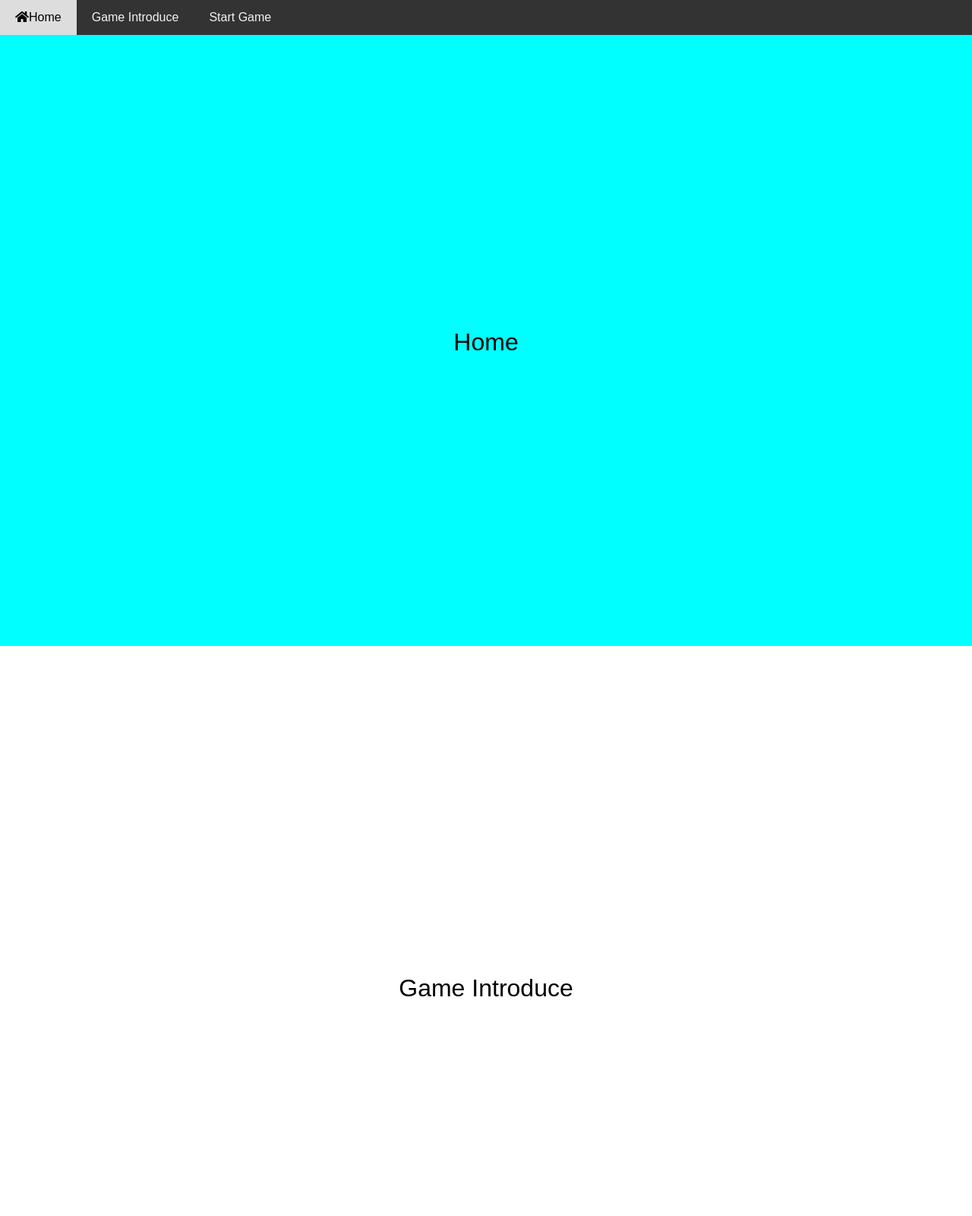
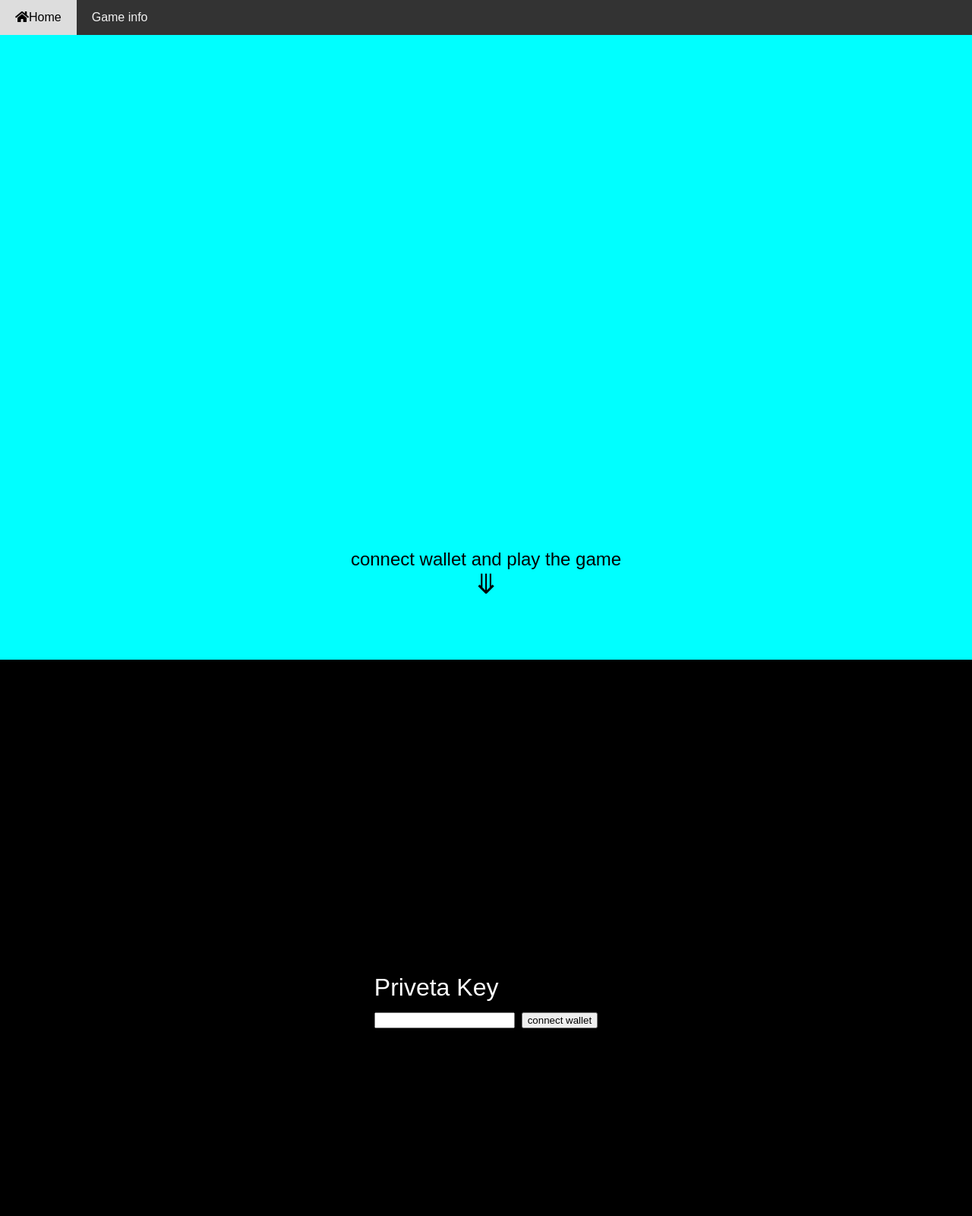
Before and after one commit to zic9494/i_want_bonk_you, a website: page index.html in a window 1280 px wide. Shown: the top 1600 px of the page at 76% size. Drawn offline with Linux system fonts and the light colour scheme.

Commit message:
Guide action

```diff
--- a/HomePage.css
+++ b/HomePage.css
@@ -31,7 +31,30 @@ section{
     color:black;
 }
 .Home_page{
+    display: flex;
     background-color: aqua;
+    align-items: center;
+    justify-content: center;
+    flex-direction: column;
+    text-align: center;
+}
+.Home_page a {
+    position: absolute;
+    text-decoration: none;
+    color: black;
+    bottom: 50px;
+    font-size: 24px;
+}
+.Home_page span {
+    font-size: 36px;
+    position: absolute;
+    bottom: 10px;
+}
+.Game_Info{
+    background-color: black;
+}
+.Game_Info label{
+    color: white;
 }
 .content{
     padding-top: 50px;
--- a/index.html
+++ b/index.html
@@ -1,6 +1,6 @@
 <!DOCTYPE html>
 <head>
-    <meta charset="UTF-8">
+    <meta charset="UTF-8">DA
     <meta name="viewport" content="width=device-width, initial-scale=1.0">
     <link href="./HomePage.css" rel="stylesheet">
     <link rel="stylesheet" href="https://cdnjs.cloudflare.com/ajax/libs/font-awesome/5.15.4/css/all.min.css">
@@ -13,18 +13,22 @@
 
     <div class="navbar">
         <a href="#Home_Page"><i class="fas fa-home"></i>Home</a>
-        <a href="#Game_Introduce">Game Introduce</a>
-        <a href="">Start Game</a>
+        <a href="#Game_Info">Game info</a>
     </div>
-    <div class="Font_Page">
-        <section id="Home_Page" class="Home_page content">
-            Home
+    <div id="Font_Page" class="Font_Page">
+        <section id="Home_Page" class="Home_page content Guide_To_Game_Info">
+            <a class="Guide_To_Game_Info">connect wallet and play the game<br></a>
+            <span class="Guide_To_Game_Info">&#10507;</span>
         </section>
-        <section id="Game_Introduce" class="Game_Introduce content">
-            Game Introduce
+        <section id="Game_Info" class="Game_Info content">
+            <form>
+                <label id="wallet-info">Priveta Key<br><input type="password" id="Private_Key"></label>
+                <button id="connect_wallet" type="button">connect wallet</button>
+            </form>
         </section>
-    </div>
-    <div class="GamePage">
+        <section id="Game_Page" class="content">
+            Before Play The Game Please Connect Wallet
+        </section>
     </div>
     <!--test
     <div>
--- a/src/PageScroll.js
+++ b/src/PageScroll.js
@@ -5,13 +5,11 @@ export function smoothScroll(target, duration){
     var startPosition = window.pageYOffset
     var distance = TargetPosition - startPosition
     var startTime = null
-    console.log(target, TargetPosition, startPosition, distance, startTime)
 
     function animation(currentTime){
         if (startTime === null)startTime = currentTime
         var timeElapsed = currentTime - startTime
         var run = ease(timeElapsed, startPosition, distance, duration)
-        console.log(run)
         window.scrollTo(0, run)
         if (timeElapsed < duration) requestAnimationFrame(animation)
     }
@@ -26,3 +24,6 @@ export function smoothScroll(target, duration){
     }
     requestAnimationFrame(animation)
 }
+export function Generate_Game_Page(){
+
+}
--- a/src/index.js
+++ b/src/index.js
@@ -1,6 +1,6 @@
 // import { setCookie,  getCookie} from "./cookie.js";
 // import { transaction } from "./transaction";
-import { smoothScroll } from "./PageScroll.js"
+import { Generate_Game_Page, smoothScroll } from "./PageScroll.js"
 import {connectWallet,disconnectWallet} from "./wallet.js"
 
 window.onload = function(){
@@ -8,12 +8,35 @@ window.onload = function(){
     document.getElementById('disconnect-wallet').addEventListener('click',disconnectWallet)
 }
 document.addEventListener('DOMContentLoaded', () => {
+    //導覽列的動畫
     const navbarAnchors = document.querySelectorAll('.navbar a');
     navbarAnchors.forEach(anchor => {
         anchor.addEventListener('click', function(e){
+            console.log("miko");
             e.preventDefault()
             var targetID = this.getAttribute('href')
             smoothScroll(targetID, 1000) // 呼叫捲動函式(ID, time(ms))
         })
     })
+
+    //主頁的點擊引導至輸入錢包地址
+    const Guide_To_Info = document.getElementsByClassName("Guide_To_Game_Info");
+    Array.prototype.forEach.call(Guide_To_Info, function(anchor) {
+            anchor.addEventListener("click", function() {
+            smoothScroll("#Game_Info", 1000);
+        });
+    });
+
+    //送出錢包資料後
+    document.getElementById("connect_wallet").addEventListener("click", ()=>{
+        /*
+
+            連接錢包的判斷式，成功後執行下面程式就會完成後續的動作
+
+        */
+        document.getElementById("Private_Key").value = ""
+        Generate_Game_Page()
+        smoothScroll("#Game_Page", 1000)
+    })
+
 })
```
Also changed, not shown: dist/main.js.
